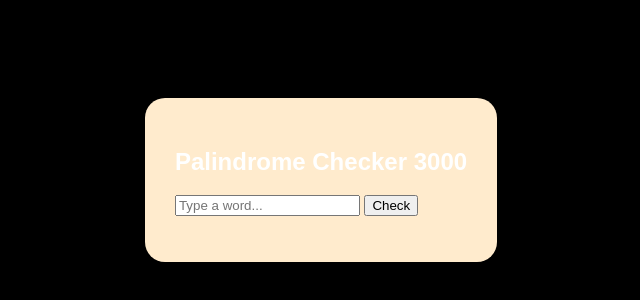
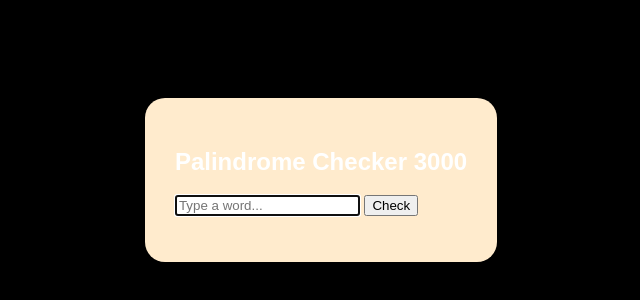
Before and after one commit to ayodyahettz/fcc-javascript-algorithms-and-data-structures, a plain HTML site: page palindrome-checker/index.html in a window 1280 px wide. Shown: the part 228-528 px from the top of the page, without its empty margins (319-959 px from the left). Drawn offline with Linux system fonts and the light colour scheme.

Commit message:
html autofocus

```diff
--- a/palindrome-checker/index.html
+++ b/palindrome-checker/index.html
@@ -10,7 +10,7 @@
     <div class="container">
         <div class="center">
             <h2>Palindrome Checker 3000</h2>
-            <input type="text" id="text-input" placeholder="Type a word..." required>
+            <input type="text" id="text-input" placeholder="Type a word..." autofocus required>
             <button type="submit" id="check-btn">Check</button>
 
 
```
